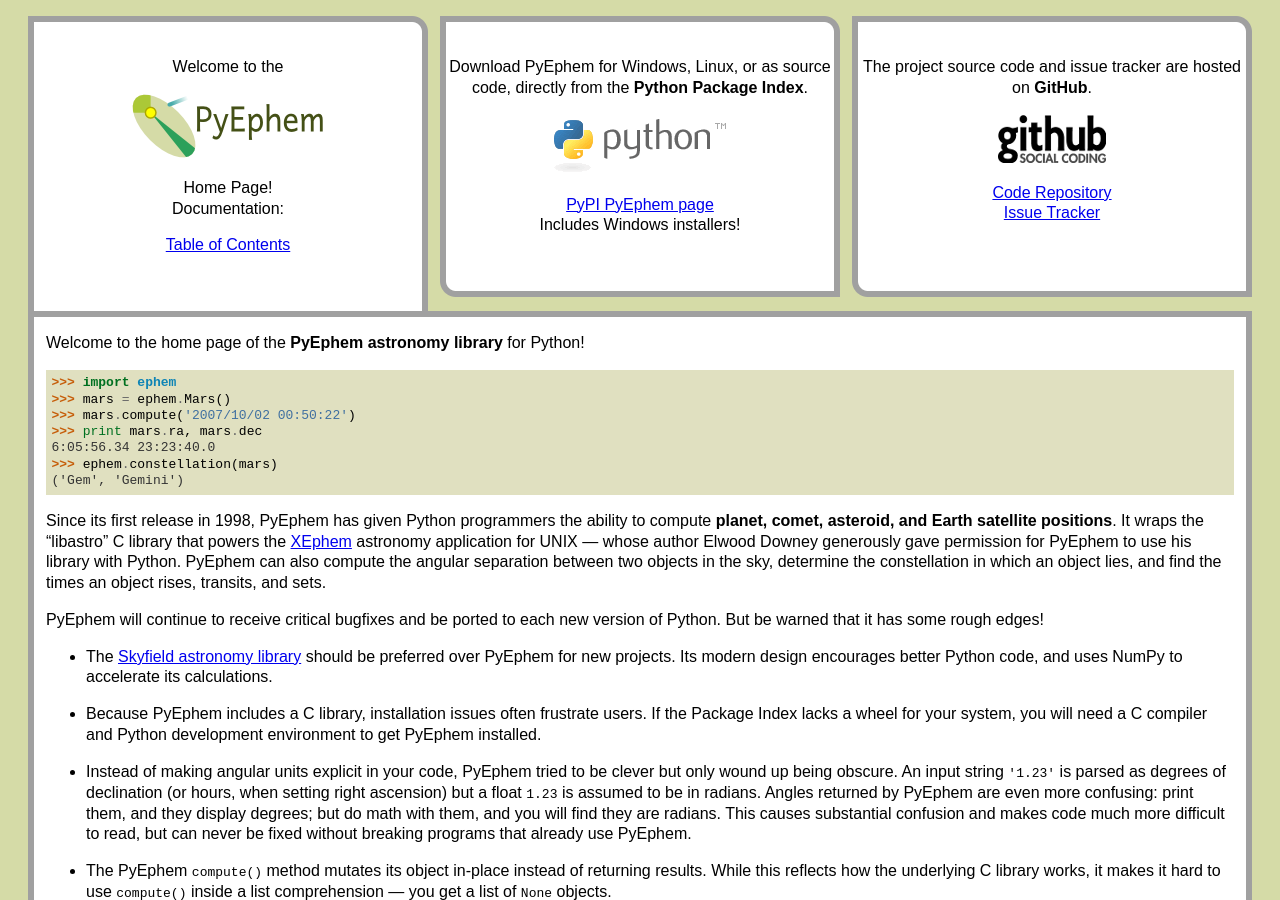
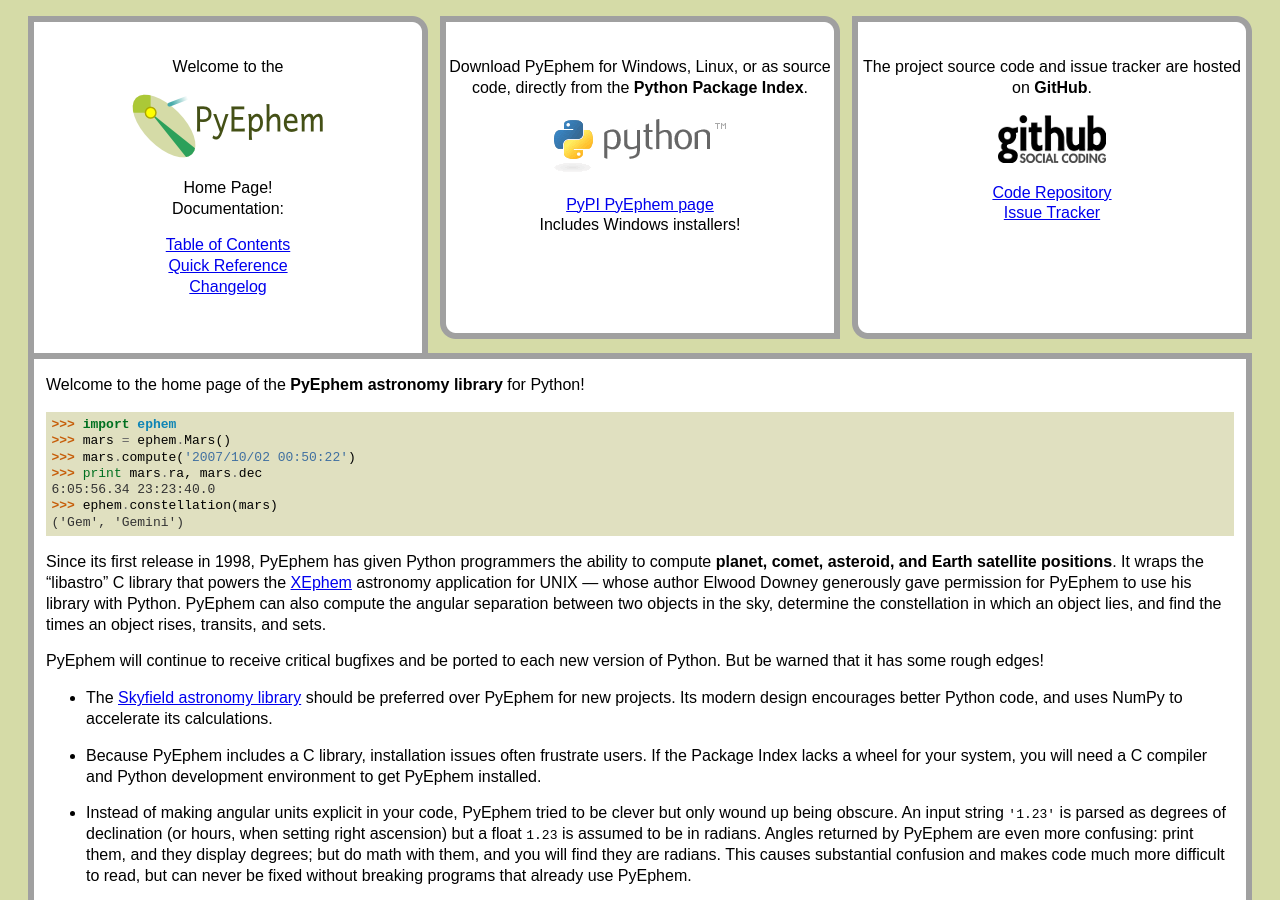
Before and after one commit to brandon-rhodes/pyephem, a Sphinx documentation site: the page built from ephem/doc/index.rst, in a window 1280 px wide and 900 px high. Built offline with Sphinx 7.4.7, drawn with Linux system fonts in a browser that asks for light colours.

Commit message:
Add quick reference, changelog links to front page

```diff
--- a/ephem/doc/index.rst
+++ b/ephem/doc/index.rst
@@ -15,7 +15,9 @@
    <img src="_static/pyephem-logo-short.png"/>
    <p>Home Page!<br>Documentation:</p>
    <p>
-     <a href="toc.html">Table of Contents</a>
+     <a href="toc.html">Table of Contents</a><br>
+     <a href="quick.html">Quick Reference</a><br>
+     <a href="CHANGELOG.html">Changelog</a>
    </p>
    </td>
    <td>
```
